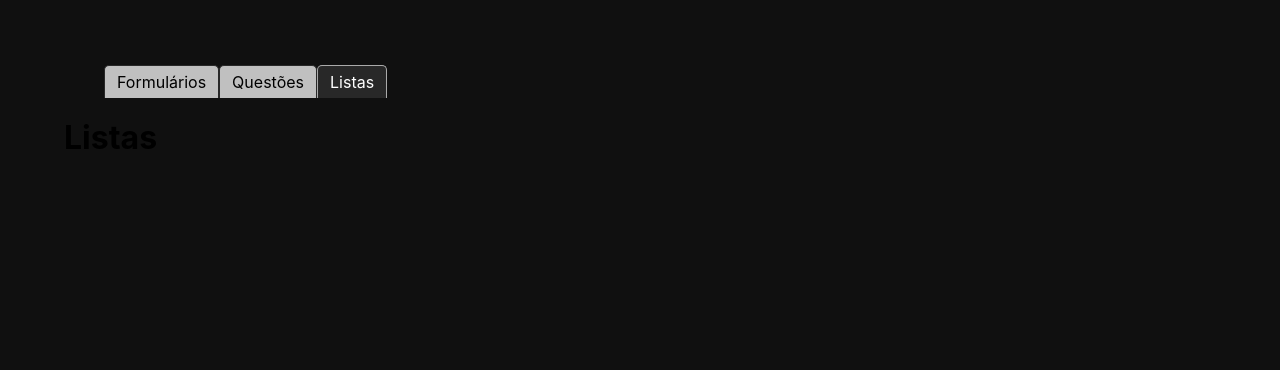
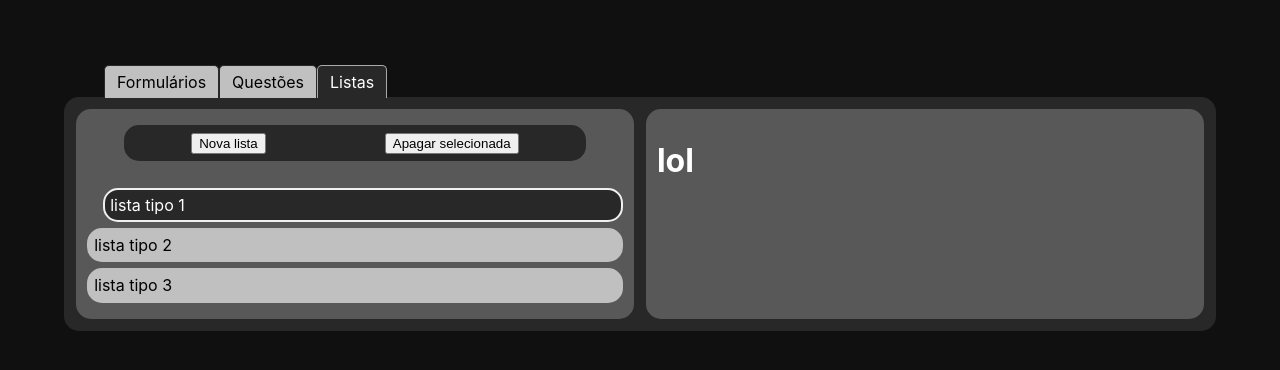
Before and after one commit to gabrielott/bd-final, a React (Create React App) app in the folder front/: page / in a window 1280 px wide. Both pictures are taken after a click on the tab "Listas". Shown: the top 370 px of the page. Built offline with nearby package versions, Linux system fonts and the light colour scheme.

Commit message:
Base do editor de listas

```diff
--- a/front/src/App.js
+++ b/front/src/App.js
@@ -2,6 +2,7 @@ import React from "react";
 import { Tab, Tabs, TabList, TabPanel } from "react-tabs";
 import Survey from "./Forms.js";
 import QuestionEditor from "./Questions.js";
+import ListEditor from "./Lists.js";
 import "./react-tabs.css";
 import "./App.css";
 
@@ -282,7 +283,9 @@ class App extends React.Component {
 				</TabPanel>
 
 				<TabPanel>
-					<h1>Listas</h1>
+					<ListEditor
+						lists={this.state.list_types}
+					/>
 				</TabPanel>
 			</Tabs>
 		);
--- /dev/null
+++ b/front/src/Lists.css
@@ -0,0 +1,84 @@
+.leditor {
+	display: flex;
+	justify-content: space-between;
+	color: white;
+	border-radius: 15px;
+	background-color: #282828;
+	padding: 1%;
+}
+
+.leditor-left {
+	width: 50%;
+	padding: 1%;
+	margin-right: .5%;
+	border-radius: 15px;
+	background-color: #585858;
+}
+
+.leditor-left ul {
+	list-style-type: none;
+	margin: 0;
+	padding: 0;
+}
+
+.leditor-list, .leditor-list-selected, .leditor-left-bar {
+	border-radius: 15px;
+	border-style: solid;
+	border-width: 2px;
+	border-color: #C0C0C0;
+	margin: 1%;
+	margin-left: 0;
+	margin-right: 0;
+	padding: 1%;
+	background-color: #C0C0C0;
+	color: black;
+	cursor: pointer;
+}
+
+.leditor-list-selected {
+	background-color: #282828;
+	border-color: #F0F0F0;
+	margin-left: 3%;
+	color: white;
+}
+
+.leditor-left li:hover {
+	background-color: #282828;
+	border-color: #282828;
+	color: white;
+}
+
+.leditor-left-bar {
+	display: flex;
+	justify-content: space-around;
+	margin-bottom: 5%;
+	margin-left: 7%;
+	margin-right: 7%;
+	border-color: #282828;
+	background-color: #282828;
+	cursor: default;
+}
+
+.leditor-right {
+	display: flex;
+	flex-direction: column;
+	width: 50%;
+	padding: 1%;
+	margin-left: .5%;
+	border-radius: 15px;
+	background-color: #585858;
+}
+
+.leditor-right input {
+	margin: 1%;
+	margin-left: 0;
+	margin-right: 0;
+	font-size: 1.5em;
+}
+
+.leditor-right select {
+	margin: 1%;
+	margin-left: 0;
+	margin-right: 0;
+	font-size: 1.25em;
+}
--- /dev/null
+++ b/front/src/Lists.js
@@ -0,0 +1,83 @@
+import React from "react";
+import "./Lists.css";
+
+class ListEditor extends React.Component {
+	constructor(props) {
+		super(props);
+
+		this.state = {
+			selected: 0,
+		};
+
+		this.handleInputChange = this.handleInputChange.bind(this);
+		this.handleSelect = this.handleSelect.bind(this);
+		this.handleCreateList = this.handleCreateList.bind(this);
+		this.handleDeleteList = this.handleDeleteList.bind(this);
+	}
+
+	handleInputChange(event) {
+		const target = event.target;
+		const value = target.value;
+		const name = target.name;
+
+		this.props.onChangeList(this.state.selected, name, value);
+	}
+
+	handleSelect(index) {
+		this.setState({selected: index});
+	}
+
+	handleCreateList() {
+		this.props.onCreateList(this.state.selected);
+		this.setState((state, props) => ({
+			selected: props.lists.length - 1,
+		}));
+	}
+
+	handleDeleteList() {
+		this.props.onDeleteList(this.state.selected);
+		this.setState((state, props) => ({
+			selected: Math.max(0, state.selected - 1),
+		}));
+	}
+
+	render() {
+		const lists = this.props.lists.map((l, i) =>
+			<li
+				key={i}
+				className={this.state.selected === i ? "leditor-list-selected" : "leditor-list"}
+				onClick={() => this.handleSelect(i)}
+			>
+				{l.description}
+			</li>
+		);
+
+		return (
+			<div className="qeditor">
+				<div className="qeditor-left">
+					<div className="qeditor-left-bar">
+						<button onClick={this.handleCreateList}>
+							Nova lista
+						</button>
+						<button
+							onClick={this.handleDeleteList}
+							disabled={this.props.lists.length === 0}
+						>
+							Apagar selecionada
+						</button>
+					</div>
+					<ul>
+						{lists}
+					</ul>
+				</div>
+				{this.props.lists.length > 0 &&
+				<div className="leditor-right">
+					<h1>lol</h1>
+				</div>
+				}
+			</div>
+		);
+	}
+}
+
+export default ListEditor;
```
